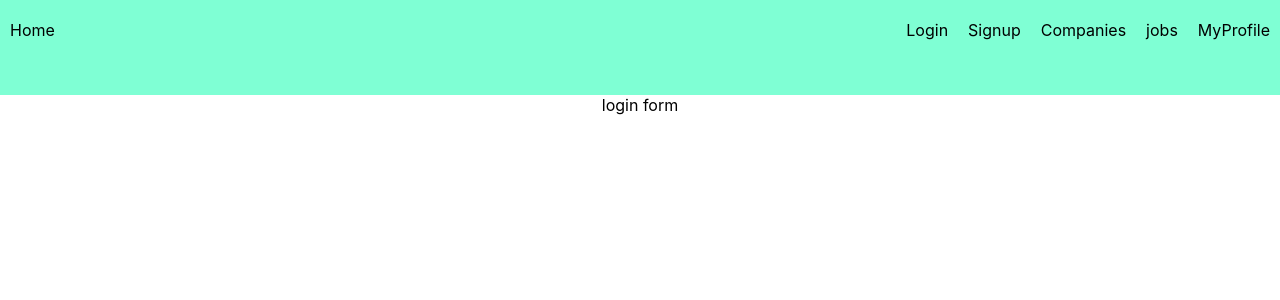
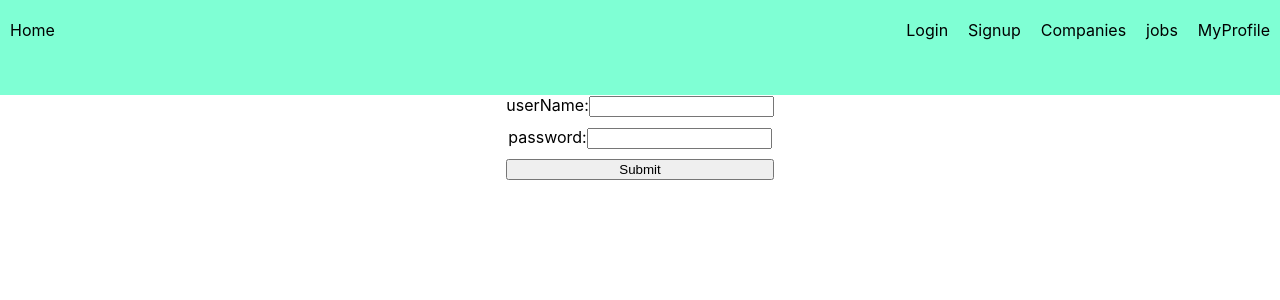
Before and after one commit to rijothedeveloper/react-jobly, a React (Create React App) app in the folder frontend/: page /login in a window 1280 px wide. Shown: the top 300 px of the page. Built offline with nearby package versions, Linux system fonts and the light colour scheme; no server answers.

Commit message:
login form retrive token for correct data

```diff
--- a/frontend/src/App.js
+++ b/frontend/src/App.js
@@ -11,13 +11,35 @@ import Jobs from './jobs/Jobs'
 import Company from './companies/Company'
 import Job from './jobs/Job';
 import { Outlet, Link } from "react-router-dom";
+import JoblyApi from './api';
+import { useState } from 'react';
 
 function App() {
+
+  const [token, setToken] = useState()
+  async function signUp(newUser) {
+    try {
+      const newToken = await JoblyApi.registerUser(newUser);
+      setToken(newToken)
+    } catch(error) {
+
+    }
+  }
+
+  async function login(user) {
+    try {
+      const userToken = await JoblyApi.login(user);
+      setToken(userToken)
+    } catch(error) {
+
+    }
+  }
+
   return(
     <Routes>
         <Route path="/" element={<Layout />} > |{" "}
-            <Route path="login" element={<Login />} />
-            <Route path="signup" element={<SignUp />} />
+            <Route path="login" element={<Login login={login}/>} />
+            <Route path="signup" element={<SignUp signUp={signUp} />} />
             <Route path="profile" element={<Profile />} />
             <Route path="companies" element={<Companies />} />
             <Route path="companies/:company" element={<Company />} />
--- a/frontend/src/api.js
+++ b/frontend/src/api.js
@@ -76,7 +76,7 @@ class JoblyApi {
     try{
       const res = await this.request('auth/register', newUser, 'post')
       JoblyApi.token=res;
-      return res;
+      return res.token;
     } catch(error) {
       console.log(`api call error ${error}`);
       return null;
@@ -86,9 +86,9 @@ class JoblyApi {
 
     static async login(user) {
       try{
-        const res = await this.request('token', user, 'post')
-        JoblyApi.token=res;
-        return res;
+        const res = await this.request('auth/token', user, 'post')
+        JoblyApi.token=res.token;
+        return res.token;
       } catch(error) {
         console.log(`api call error ${error}`);
         return null;
--- a/frontend/src/login/Login.js
+++ b/frontend/src/login/Login.js
@@ -1,5 +1,32 @@
-const Login = () => {
-    return("login form")
+import { useState } from 'react'
+
+const Login = ({login}) => {
+    const [formData, setFormData] = useState({});
+
+    const onFormChange = (event) => {
+        setFormData({
+            ...formData,
+            [event.target.name]: event.target.value
+        });
+    }
+
+    const onFormSubmit = (event) => {
+        event.preventDefault();
+        login(formData)
+    }
+    return(
+        <form>
+            <label>
+                userName:
+                <input type="text" name="username" value={formData.username} onChange={onFormChange}></input>
+            </label>
+            <label>
+                password:
+                <input type="text" name="password" value={formData.password} onChange={onFormChange}></input>
+            </label>
+            <input type="submit" value="Submit" onClick={onFormSubmit}/>
+        </form>
+    )
 }
 
 export default Login;
--- a/frontend/src/signup/SignUp.js
+++ b/frontend/src/signup/SignUp.js
@@ -1,7 +1,6 @@
 import { useState } from 'react'
-import JoblyApi from '../api';
 import './signup.css'
-const SignUp = () => {
+const SignUp = ({signUp}) => {
     const [formData, setFormData] = useState({});
     const onFormChange = (event) => {
         setFormData({
@@ -12,7 +11,7 @@ const SignUp = () => {
 
     const onFormSubmit = (event) => {
         event.preventDefault();
-        JoblyApi.registerUser(formData);
+        signUp(formData)
     }
 
     return(
```
